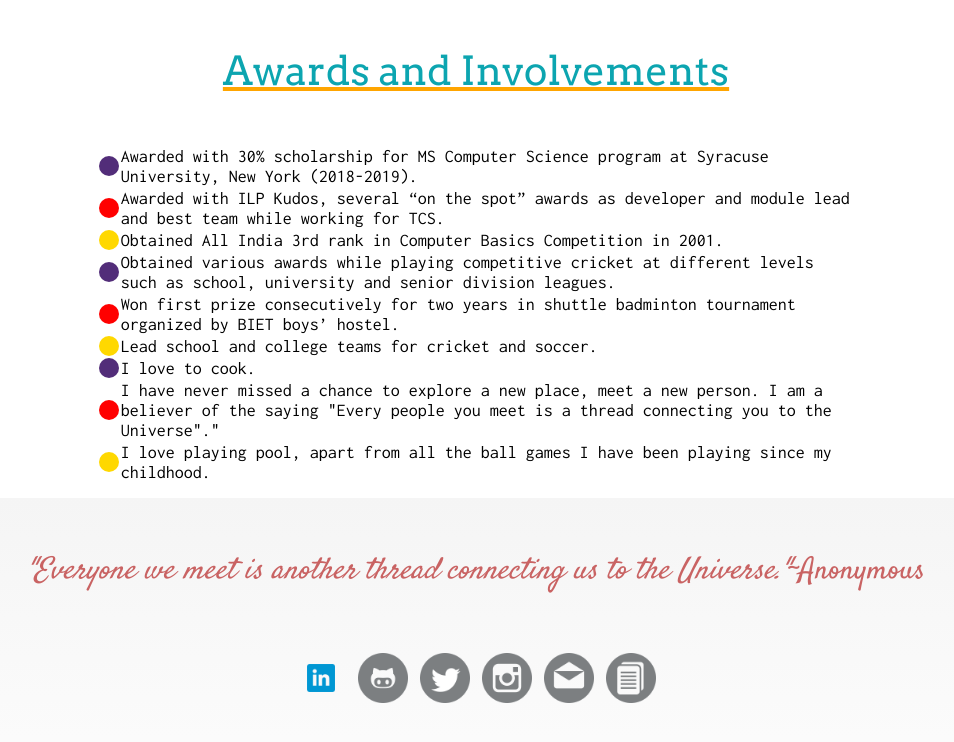
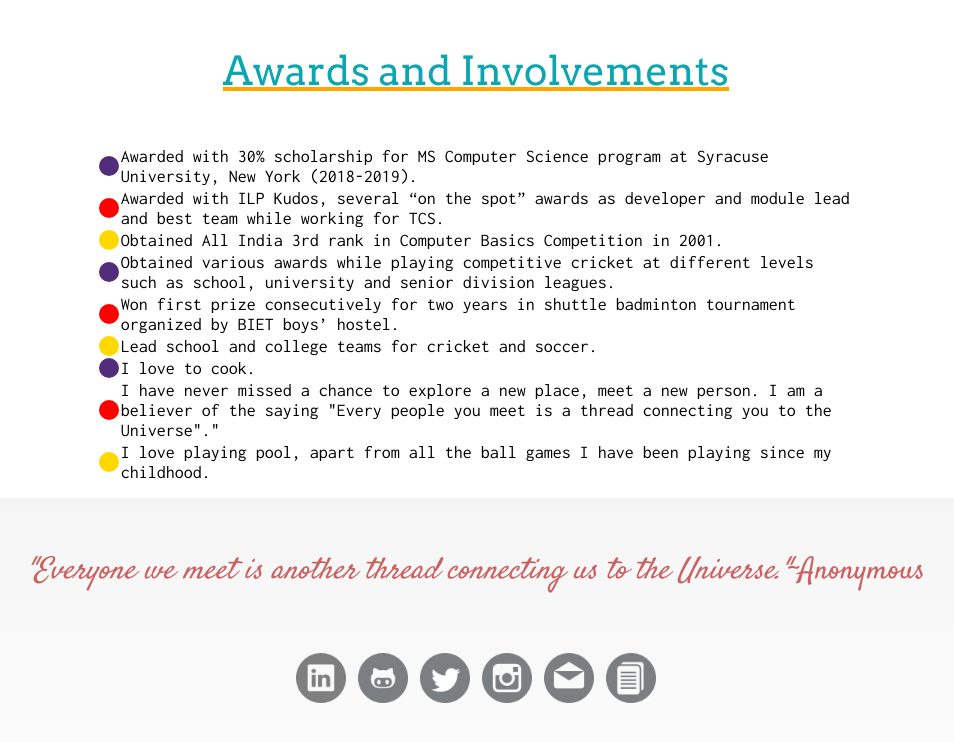
Before and after one commit to vaibfab/vaibfab.github.io, a plain HTML site: page index.html in a window 1280 px wide. Shown: the part 3680-4422 px from the top of the page, without its empty margins (164-1118 px from the left). Drawn offline with nearby package versions, Linux system fonts and the light colour scheme; a web font is replaced by a local one.

Commit message:
iconLinked added

```diff
--- a/index.html
+++ b/index.html
@@ -473,7 +473,7 @@
             <table align="center">
                 <tr>
                     <td>
-                        <a href="https://www.linkedin.com/in/vaibhav-kumar-34b52245/"><img src="Images/linkedinlogo.png" title="LinkedIn" class="iconStyle" /></a>
+                        <a href="https://www.linkedin.com/in/vaibhav-kumar-34b52245/"><img src="Images/vLinked.png" title="LinkedIn" class="iconStyle" /></a>
                     </td>
                     <td>
                         <a href="https://github.com/vaibfab"><img src="Images/vGithub.png" title="Github" class="iconStyle" /></a>
```
Also changed, not shown: Images/vLinked.png (added).
